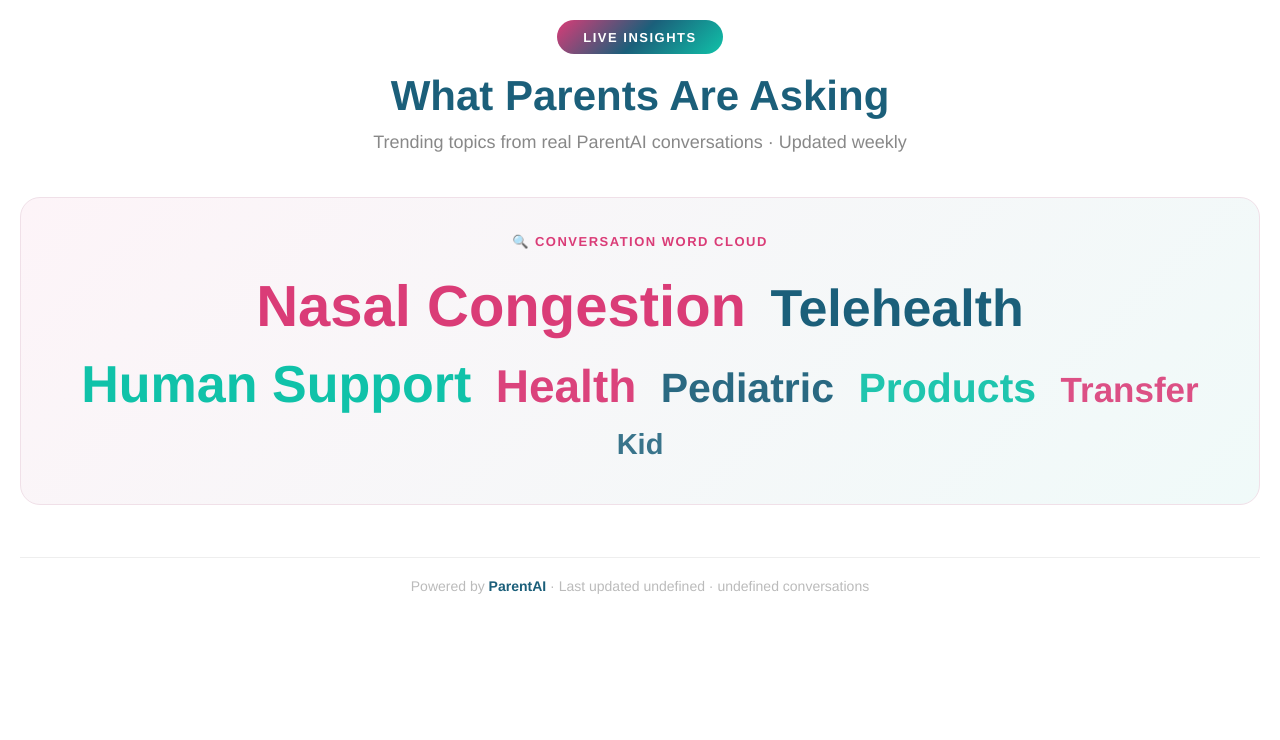
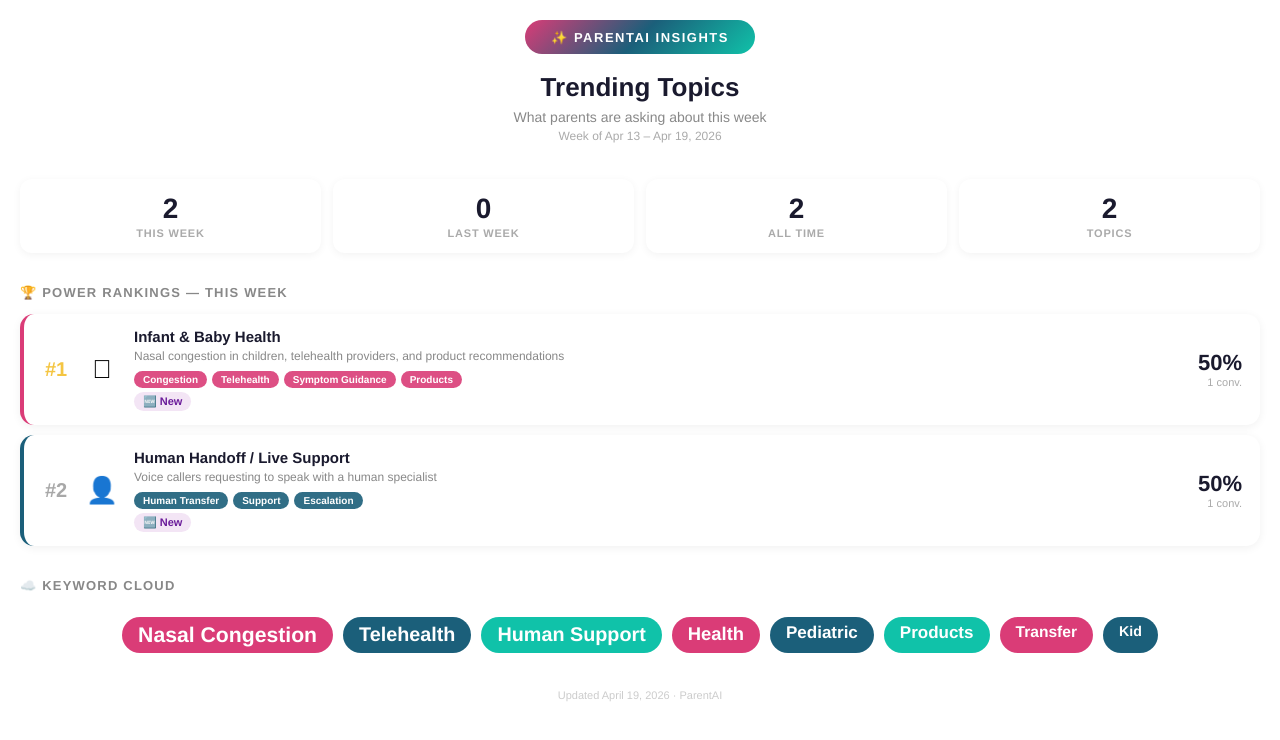
Before and after one commit to tkrise2424/parentai-data, a plain HTML site: page index.html in a window 1280 px wide. Drawn offline with Linux system fonts and the light colour scheme.

Commit message:
Upgrade widget to power rankings layout with WoW comparison

```diff
--- a/index.html
+++ b/index.html
@@ -8,123 +8,194 @@
   * { box-sizing: border-box; margin: 0; padding: 0; }
   body { font-family: 'Helvetica Neue', Helvetica, Arial, sans-serif; background: transparent; padding: 20px; overflow: hidden; }
   #loading { text-align: center; padding: 60px 0; color: #aaa; font-size: 18px; }
-  .header { text-align: center; margin-bottom: 44px; }
+  .header { text-align: center; margin-bottom: 36px; }
   .badge { display: inline-block; background: linear-gradient(135deg,#da3c77,#1b5f7a,#10c2a9); border-radius: 50px; padding: 8px 26px; margin-bottom: 18px; }
   .badge span { color: #fff; font-size: 13px; font-weight: 700; letter-spacing: 1.5px; text-transform: uppercase; }
-  .header h2 { font-size: 42px; font-weight: 800; color: #1b5f7a; margin: 0 0 12px; line-height: 1.15; }
-  .header p { font-size: 18px; color: #888; }
-  .cloud { background: linear-gradient(135deg,#fdf4f8,#f0faf9); border-radius: 20px; padding: 36px 28px; margin-bottom: 40px; text-align: center; border: 1px solid #f0e0e8; }
-  .cloud-label { font-size: 13px; font-weight: 700; color: #da3c77; letter-spacing: 1.5px; text-transform: uppercase; margin-bottom: 16px; }
-  .cloud-words { line-height: 2; }
-  .ww { display: inline-block; margin: 6px 10px; line-height: 1.2; cursor: default; transition: transform 0.15s; }
-  .ww:hover { transform: scale(1.12); }
-  .grid { display: grid; grid-template-columns: 1fr 1fr; gap: 0 28px; align-items: start; }
-  .card { background: #fff; border-radius: 16px; padding: 28px 28px 24px; box-shadow: 0 2px 20px rgba(27,95,122,0.09); margin-bottom: 24px; }
-  .card-top { display: flex; align-items: flex-start; gap: 16px; margin-bottom: 14px; }
-  .card-icon { border-radius: 12px; width: 54px; height: 54px; font-size: 28px; display: flex; align-items: center; justify-content: center; flex-shrink: 0; }
-  .card-rank { font-size: 12px; font-weight: 700; letter-spacing: 1.2px; text-transform: uppercase; margin-bottom: 4px; }
-  .card-title { font-size: 20px; font-weight: 800; color: #1b5f7a; line-height: 1.25; }
-  .card-desc { font-size: 16px; color: #444; line-height: 1.7; margin: 0 0 16px; }
-  .bar-bg { background: #eef0f3; border-radius: 6px; height: 7px; margin-bottom: 8px; overflow: hidden; }
-  .bar-fill { height: 100%; border-radius: 6px; }
-  .card-meta { font-size: 14px; color: #999; margin-bottom: 14px; }
-  .tag { display: inline-block; font-size: 13px; font-weight: 700; padding: 5px 13px; border-radius: 20px; margin: 4px 4px 0 0; }
-  .footer { text-align: center; margin-top: 12px; padding-top: 20px; border-top: 1px solid #eee; font-size: 14px; color: #bbb; padding-bottom: 20px; }
-  @media (max-width: 680px) {
-    .grid { grid-template-columns: 1fr; }
-    .header h2 { font-size: 28px; }
-    .cloud { padding: 16px 10px; margin-bottom: 24px; }
-    .ww { margin: 2px 4px; }
+  .header h1 { font-size: 26px; font-weight: 800; color: #1a1a2e; margin-bottom: 6px; }
+  .header .subtitle { font-size: 14px; color: #888; }
+  .week-label { font-size: 12px; color: #aaa; margin-top: 4px; }
+
+  /* Rankings Table */
+  .section-title { font-size: 13px; font-weight: 700; color: #888; letter-spacing: 1.2px; text-transform: uppercase; margin-bottom: 14px; margin-top: 32px; }
+  .rankings { display: flex; flex-direction: column; gap: 10px; margin-bottom: 32px; }
+  .rank-card {
+    display: flex; align-items: center; gap: 14px;
+    background: #fff; border-radius: 14px; padding: 14px 18px;
+    box-shadow: 0 2px 10px rgba(0,0,0,0.06);
+    border-left: 4px solid #ddd;
+    transition: box-shadow 0.2s;
   }
+  .rank-card:hover { box-shadow: 0 4px 18px rgba(0,0,0,0.1); }
+  .rank-num { font-size: 20px; font-weight: 900; color: #ccc; min-width: 28px; text-align: center; }
+  .rank-num.top1 { color: #f4c542; }
+  .rank-num.top2 { color: #a8a8a8; }
+  .rank-num.top3 { color: #cd7f32; }
+  .rank-emoji { font-size: 26px; min-width: 36px; text-align: center; }
+  .rank-info { flex: 1; }
+  .rank-title { font-size: 15px; font-weight: 700; color: #1a1a2e; margin-bottom: 3px; }
+  .rank-desc { font-size: 12px; color: #888; margin-bottom: 6px; line-height: 1.4; }
+  .rank-tags { display: flex; flex-wrap: wrap; gap: 5px; }
+  .tag { font-size: 10px; font-weight: 600; padding: 3px 9px; border-radius: 20px; color: #fff; opacity: 0.9; }
+  .rank-stats { text-align: right; min-width: 70px; }
+  .rank-pct { font-size: 22px; font-weight: 800; color: #1a1a2e; }
+  .rank-count { font-size: 11px; color: #aaa; }
+  .trend-badge {
+    display: inline-flex; align-items: center; gap: 3px;
+    font-size: 11px; font-weight: 700; padding: 3px 9px;
+    border-radius: 20px; margin-top: 4px;
+  }
+  .trend-rising { background: #e8f5e9; color: #2e7d32; }
+  .trend-dropping { background: #fce4ec; color: #c62828; }
+  .trend-steady { background: #e3f2fd; color: #1565c0; }
+  .trend-new { background: #f3e5f5; color: #6a1b9a; }
+
+  /* WoW comparison bar */
+  .wow-bar-wrap { margin-top: 8px; }
+  .wow-bar-label { font-size: 10px; color: #bbb; margin-bottom: 3px; display: flex; justify-content: space-between; }
+  .wow-bar-track { background: #f0f0f0; border-radius: 4px; height: 5px; width: 100%; }
+  .wow-bar-fill { height: 5px; border-radius: 4px; transition: width 0.6s ease; }
+
+  /* Word Cloud */
+  .word-cloud { display: flex; flex-wrap: wrap; gap: 10px; justify-content: center; padding: 10px 0 20px; }
+  .word-item { border-radius: 30px; padding: 6px 16px; color: #fff; font-weight: 700; cursor: default; transition: transform 0.15s; }
+  .word-item:hover { transform: scale(1.08); }
+
+  /* Summary stats */
+  .stats-row { display: flex; gap: 12px; margin-bottom: 28px; flex-wrap: wrap; }
+  .stat-card { flex: 1; min-width: 100px; background: #fff; border-radius: 12px; padding: 14px 16px; box-shadow: 0 2px 8px rgba(0,0,0,0.05); text-align: center; }
+  .stat-val { font-size: 28px; font-weight: 900; color: #1a1a2e; }
+  .stat-label { font-size: 11px; color: #aaa; font-weight: 600; text-transform: uppercase; letter-spacing: 0.8px; margin-top: 2px; }
+
+  .footer { text-align: center; font-size: 11px; color: #ccc; padding-top: 16px; padding-bottom: 4px; }
 </style>
 </head>
 <body>
-<div id="root"><div id="loading">Loading trending topics...</div></div>
+<div id="loading">Loading trending topics...</div>
+<div id="app" style="display:none"></div>
+
 <script>
-(function() {
-  var CDN = 'https://cdn.jsdelivr.net/gh/tkrise2424/parentai-data@main/trending.json';
+const CDN = 'https://cdn.jsdelivr.net/gh/tkrise2424/parentai-data@main/trending.json';
 
-  function sendHeight() {
-    var h = document.body.scrollHeight;
-    window.parent.postMessage({ type: 'pai-height', height: h }, '*');
+function trendBadge(trend, prevRank, rank) {
+  if (trend === 'new') return '<span class="trend-badge trend-new">🆕 New</span>';
+  if (trend === 'rising') return `<span class="trend-badge trend-rising">🔺 Up ${prevRank - rank}</span>`;
+  if (trend === 'dropping') return `<span class="trend-badge trend-dropping">🔻 Down ${rank - prevRank}</span>`;
+  return '<span class="trend-badge trend-steady">➡️ Steady</span>';
 }
 
-  function tag(text, accent) {
-    var bg = accent === '#da3c77' ? '#fdeef4' : '#e8f7f5';
-    var el = document.createElement('span');
-    el.className = 'tag';
-    el.style.background = bg;
-    el.style.color = accent;
-    el.textContent = text;
-    return el.outerHTML;
+function rankClass(rank) {
+  if (rank === 1) return 'top1';
+  if (rank === 2) return 'top2';
+  if (rank === 3) return 'top3';
+  return '';
 }
 
-  function card(t, rank) {
-    var a = t.accent;
-    return '<div class="card" style="border-top:5px solid ' + a + ';">' +
-      '<div class="card-top">' +
-        '<div class="card-icon" style="background:linear-gradient(135deg,' + a + ',#1b5f7a);">' + t.emoji + '</div>' +
-        '<div>' +
-          '<div class="card-rank" style="color:' + a + ';">#' + rank + ' Trending</div>' +
-          '<div class="card-title">' + t.title + '</div>' +
-        '</div>' +
-      '</div>' +
-      '<p class="card-desc">' + t.description + '</p>' +
-      '<div class="bar-bg"><div class="bar-fill" style="background:linear-gradient(90deg,' + a + ',#1b5f7a);width:' + t.pct + '%;"></div></div>' +
-      '<div class="card-meta">' + t.count + ' conversations &middot; ' + t.pct + '% of total</div>' +
-      '<div>' + (t.tags || []).map(function(tg){ return tag(tg, a); }).join('') + '</div>' +
-    '</div>';
+function renderApp(data) {
+  const app = document.getElementById('app');
+  const rankings = data.rankings || [];
+  const thisWeek = data.this_week || {};
+  const allTime = data.all_time || {};
+  const wordCloud = data.word_cloud || [];
+
+  // Stats row
+  const lastWeekTotal = (data.last_week || {}).total_conversations || 0;
+  const thisWeekTotal = thisWeek.total_conversations || 0;
+  const allTimeTotal = allTime.total_conversations || 0;
+  const topicsCount = rankings.length;
+
+  let html = `
+    <div class="header">
+      <div class="badge"><span>✨ ParentAI Insights</span></div>
+      <h1>Trending Topics</h1>
+      <div class="subtitle">What parents are asking about this week</div>
+      <div class="week-label">${data.week_label || ''}</div>
+    </div>
+
+    <div class="stats-row">
+      <div class="stat-card">
+        <div class="stat-val">${thisWeekTotal}</div>
+        <div class="stat-label">This Week</div>
+      </div>
+      <div class="stat-card">
+        <div class="stat-val">${lastWeekTotal}</div>
+        <div class="stat-label">Last Week</div>
+      </div>
+      <div class="stat-card">
+        <div class="stat-val">${allTimeTotal}</div>
+        <div class="stat-label">All Time</div>
+      </div>
+      <div class="stat-card">
+        <div class="stat-val">${topicsCount}</div>
+        <div class="stat-label">Topics</div>
+      </div>
+    </div>
+
+    <div class="section-title">🏆 Power Rankings — This Week</div>
+    <div class="rankings">
+  `;
+
+  rankings.forEach(r => {
+    const prevPct = (() => {
+      const lw = (data.last_week || {}).topics || [];
+      const match = lw.find(t => t.title === r.title);
+      return match ? match.pct : null;
+    })();
+
+    html += `
+      <div class="rank-card" style="border-left-color:${r.accent}">
+        <div class="rank-num ${rankClass(r.rank)}">#${r.rank}</div>
+        <div class="rank-emoji">${r.emoji}</div>
+        <div class="rank-info">
+          <div class="rank-title">${r.title}</div>
+          <div class="rank-desc">${r.description}</div>
+          <div class="rank-tags">
+            ${(r.tags || []).map(t => `<span class="tag" style="background:${r.accent}">${t}</span>`).join('')}
+          </div>
+          ${trendBadge(r.trend, r.prev_rank, r.rank)}
+          ${prevPct !== null ? `
+          <div class="wow-bar-wrap">
+            <div class="wow-bar-label"><span>Last week ${prevPct}%</span><span>This week ${r.pct}%</span></div>
+            <div class="wow-bar-track"><div class="wow-bar-fill" style="width:${r.pct}%;background:${r.accent}"></div></div>
+          </div>` : ''}
+        </div>
+        <div class="rank-stats">
+          <div class="rank-pct">${r.pct}%</div>
+          <div class="rank-count">${r.count} conv.</div>
+        </div>
+      </div>
+    `;
+  });
+
+  html += `</div>`;
+
+  // Word cloud
+  if (wordCloud.length > 0) {
+    html += `<div class="section-title">☁️ Keyword Cloud</div><div class="word-cloud">`;
+    wordCloud.forEach(w => {
+      const size = 10 + (w.weight * 1.4);
+      html += `<span class="word-item" style="background:${w.color};font-size:${size}px">${w.word}</span>`;
+    });
+    html += `</div>`;
   }
 
-  function wordCloud(words) {
-    return words.map(function(w) {
-      var big = Math.round(18 + (w.weight - 1) * 34 / 6);
-      var small = Math.max(10, Math.round(big * 0.48));
-      var fw = w.weight >= 5 ? '800' : (w.weight >= 3 ? '700' : '600');
-      var op = (0.75 + (w.weight / 7) * 0.25).toFixed(2);
-      return '<span class="ww" data-d="' + big + '" data-m="' + small + '" ' +
-        'style="font-size:' + big + 'px;font-weight:' + fw + ';color:' + w.color + ';opacity:' + op + ';">' +
-        w.word + '</span>';
-    }).join(' ');
-  }
+  html += `<div class="footer">Updated ${data.generated_at ? new Date(data.generated_at).toLocaleDateString('en-US',{month:'long',day:'numeric',year:'numeric'}) : ''} · ParentAI</div>`;
 
-  function render(d) {
-    var topics = d.topics || [];
-    var left  = topics.slice(0,3).map(function(t,i){ return card(t,i+1); }).join('');
-    var right = topics.slice(3,6).map(function(t,i){ return card(t,i+4); }).join('');
+  app.innerHTML = html;
+  document.getElementById('loading').style.display = 'none';
+  app.style.display = 'block';
 
-    document.getElementById('root').innerHTML =
-      '<div class="header">' +
-        '<div class="badge"><span>Live Insights</span></div>' +
-        '<h2>What Parents Are Asking</h2>' +
-        '<p>Trending topics from real ParentAI conversations &middot; Updated weekly</p>' +
-      '</div>' +
-      '<div class="cloud">' +
-        '<div class="cloud-label">&#128269; Conversation Word Cloud</div>' +
-        '<div class="cloud-words">' + wordCloud(d.word_cloud || []) + '</div>' +
-      '</div>' +
-      '<div class="grid"><div>' + left + '</div><div>' + right + '</div></div>' +
-      '<div class="footer">Powered by <strong style="color:#1b5f7a;">ParentAI</strong> &middot; Last updated ' + d.updated + ' &middot; ' + d.total_conversations + ' conversations</div>';
-
-    // Send height after render, and again after images/fonts settle
-    setTimeout(sendHeight, 100);
-    setTimeout(sendHeight, 500);
-    setTimeout(sendHeight, 1500);
-
-    window.addEventListener('resize', function() {
-      var mob = window.innerWidth <= 680;
-      document.querySelectorAll('.ww').forEach(function(el) {
-        el.style.fontSize = (mob ? el.getAttribute('data-m') : el.getAttribute('data-d')) + 'px';
-      });
-      setTimeout(sendHeight, 100);
-    });
+  // Send height to parent for iframe resize
+  setTimeout(() => {
+    window.parent.postMessage({ type: 'pai-height', height: document.body.scrollHeight }, '*');
+  }, 100);
 }
 
 fetch(CDN + '?v=' + Date.now())
-    .then(function(r){ return r.json(); })
-    .then(render)
-    .catch(function(){ document.getElementById('loading').textContent = 'Unable to load topics. Please try again later.'; });
-})();
+  .then(r => r.json())
+  .then(renderApp)
+  .catch(() => {
+    document.getElementById('loading').innerHTML = '⚠️ Could not load trending data.';
+  });
 </script>
 </body>
 </html>
```
Lines whose indentation alone changed are shown as unchanged.
